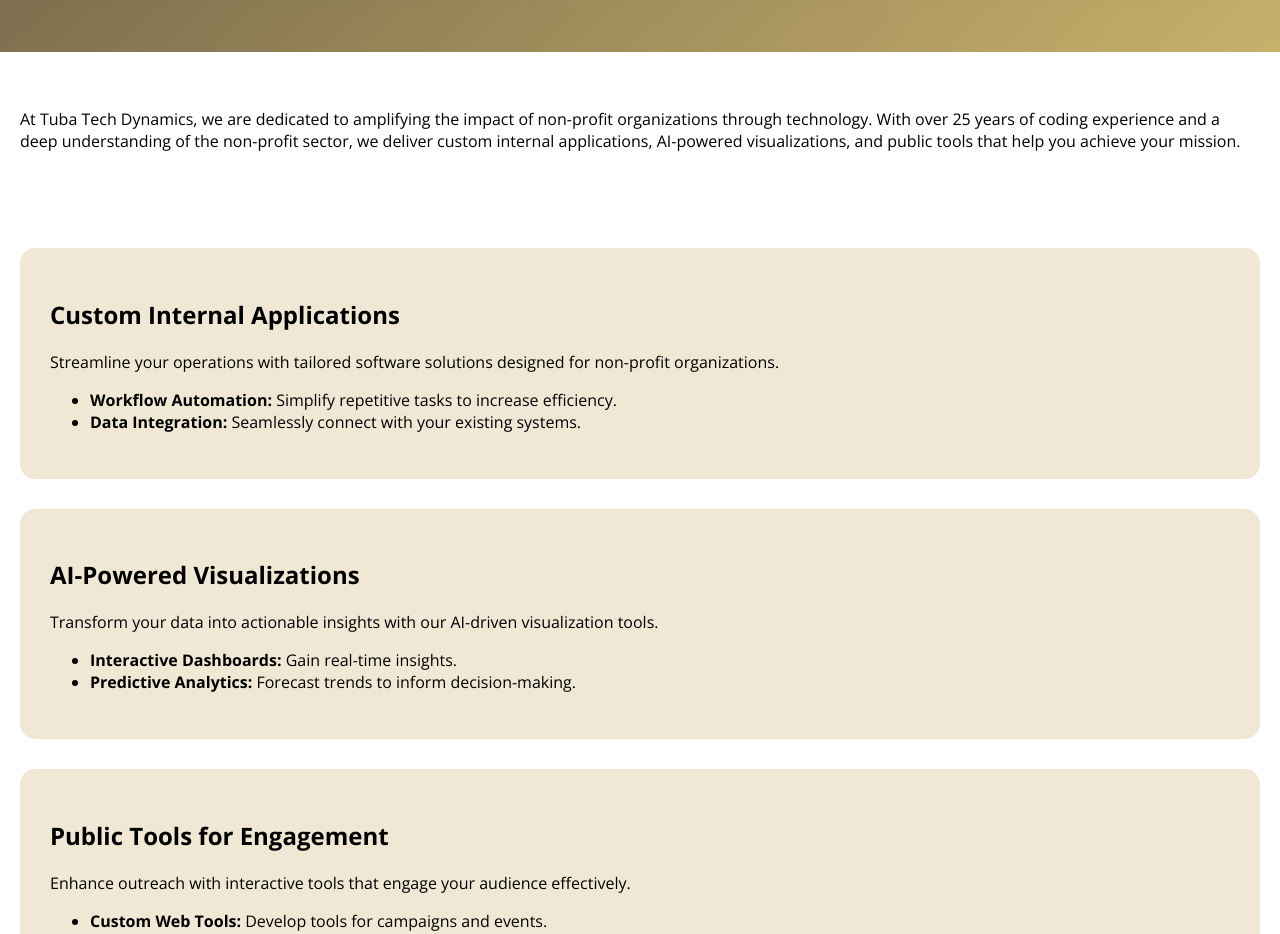
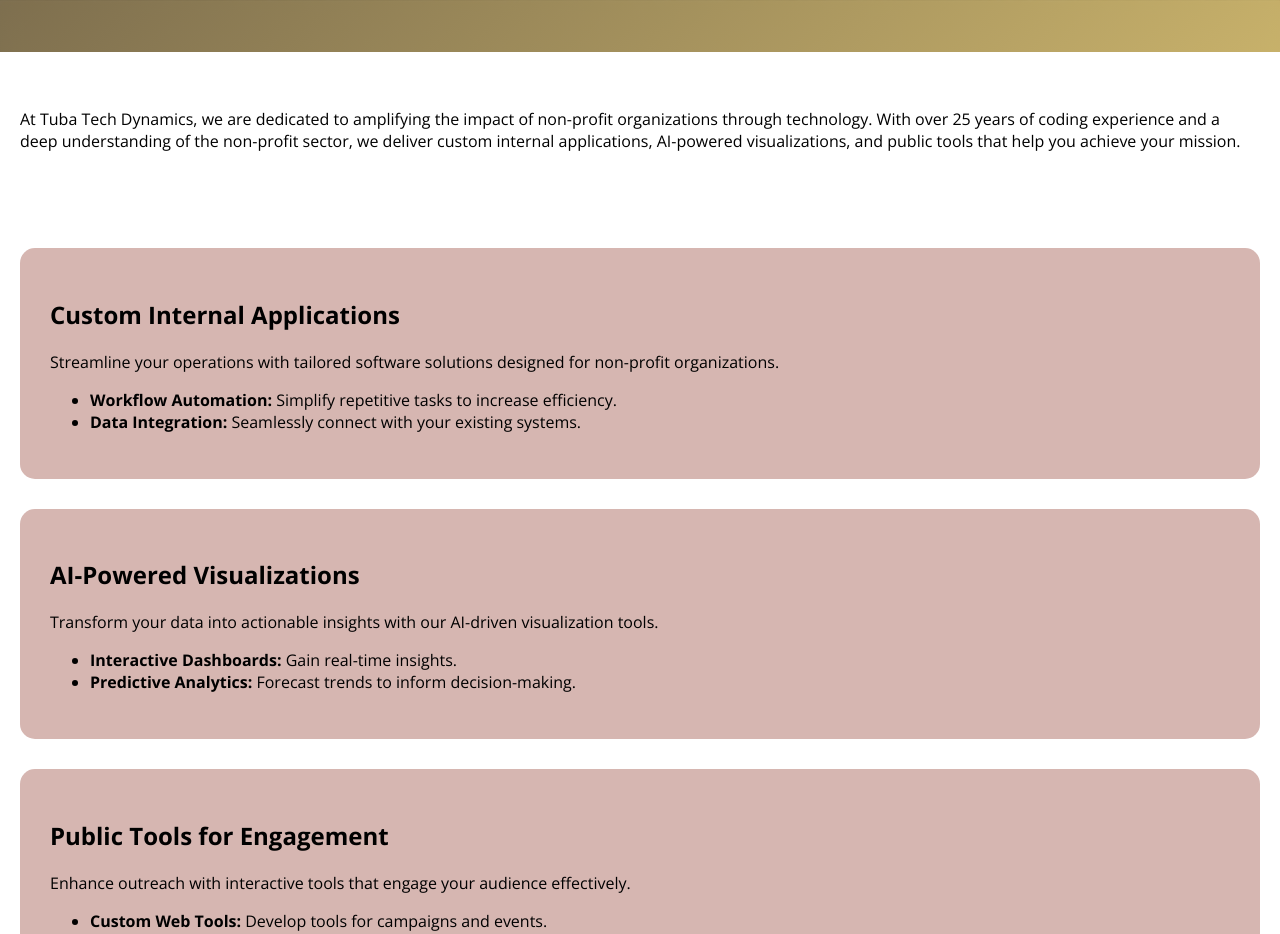
Before and after one commit to tubatechdynamics/offerings, a Jekyll site: the page built from index.html, in a window 1280 px wide. Shown: the part 731-1665 px from the top of the page. Built offline with Jekyll 4.4.1, drawn with Linux system fonts in a browser that asks for light colours.

Commit message:
styles and fixes

```diff
--- a/_sass/main.scss
+++ b/_sass/main.scss
@@ -233,23 +233,33 @@
 }
 
 .service {
-  background-color: $accent-color;
+  background-color: $pale-dogwood; // Changed from $accent-color to $pale-dogwood
   padding: 30px;
   margin-bottom: 30px;
   border-radius: 15px;
 }
 
 .featured-solution {
-  background-color: $secondary-accent-color;
+  background-color: $eggshell; // Changed from $secondary-accent-color to $eggshell
   padding: 60px 0;
   margin-top: 60px;
   box-shadow: none;
   overflow-x: hidden;
 
-  .content-wrapper {
+  h2 {
+    padding: 0 20px;
+    max-width: 1200px;
+    margin: 0 auto 20px;
+  }
+
+  .featured-content {
     padding: 0 20px;
     max-width: 1200px;
     margin: 0 auto;
+  }
+
+  .featured-text {
+    margin-bottom: 30px;
   }
 
   img {
```
Also changed, not shown: assets/images/empowered-logo.png.
